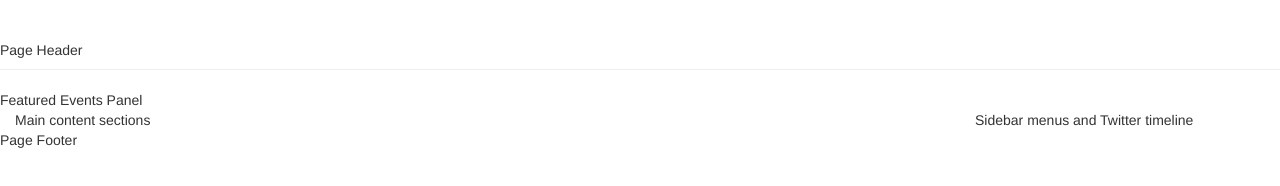
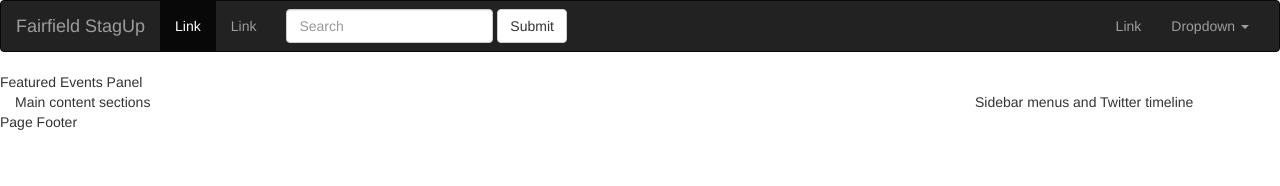
Before and after one commit to mikechiara/stagup-bootstrap, a plain HTML site: page index.html in a window 1280 px wide. Drawn offline with nearby package versions, Linux system fonts and the light colour scheme.

Commit message:
Stagup-bootstrap pt 3
completed part 3

```diff
--- a/index.html
+++ b/index.html
@@ -19,9 +19,53 @@
   </head>
   <body>
   <div class="container-fluid">
-    <header class="page-header row">
-    Page Header
-  </header>
+          <header class="masthead row">
+        <!-- Navbar Start -->
+        <nav class="navbar navbar-inverse">
+  <div class="container-fluid">
+    <!-- Brand and toggle get grouped for better mobile display -->
+    <div class="navbar-header">
+      <button type="button" class="navbar-toggle collapsed" data-toggle="collapse" data-target="#bs-example-navbar-collapse-1" aria-expanded="false">
+        <span class="sr-only">Toggle navigation</span>
+        <span class="icon-bar"></span>
+        <span class="icon-bar"></span>
+        <span class="icon-bar"></span>
+      </button>
+    <a class="navbar-brand" href="#">Fairfield StagUp</a>
+    </div>
+
+    <!-- Collect the nav links, forms, and other content for toggling -->
+    <div class="collapse navbar-collapse" id="bs-example-navbar-collapse-1">
+      <ul class="nav navbar-nav">
+        <li class="active"><a href="#">Link <span class="sr-only">(current)</span></a></li>
+        <li><a href="#">Link</a></li>
+      </ul>
+      <form class="navbar-form navbar-left" role="search">
+        <div class="form-group">
+          <input type="text" class="form-control" placeholder="Search">
+        </div>
+        <button type="submit" class="btn btn-default">Submit</button>
+      </form>
+      <ul class="nav navbar-nav navbar-right">
+        <li><a href="#">Link</a></li>
+        <li class="dropdown">
+          <a href="#" class="dropdown-toggle" data-toggle="dropdown" role="button" aria-haspopup="true" aria-expanded="false">Dropdown <span class="caret"></span></a>
+          <ul class="dropdown-menu">
+            <li><a href="#">Action</a></li>
+            <li><a href="#">Another action</a></li>
+            <li><a href="#">Something else here</a></li>
+            <li role="separator" class="divider"></li>
+            <li><a href="#">Separated link</a></li>
+          </ul>
+        </li>
+      </ul>
+    </div><!-- /.navbar-collapse -->
+  </div><!-- /.container-fluid -->
+</nav>
+
+        <!-- Navbar End -->
+      </header>
+
     <section class="feature-panel row">
   Featured Events Panel
 </section>
```
